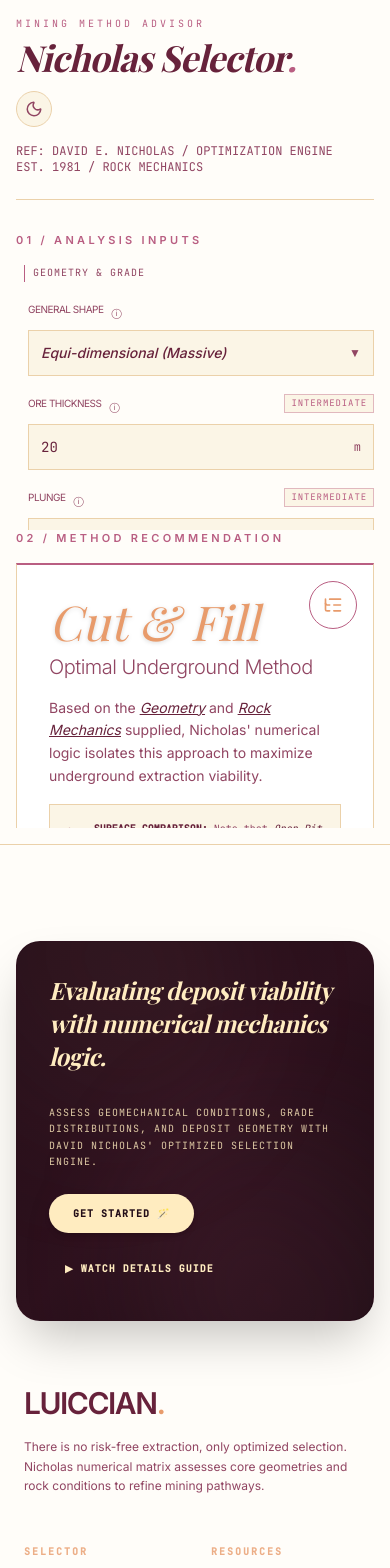
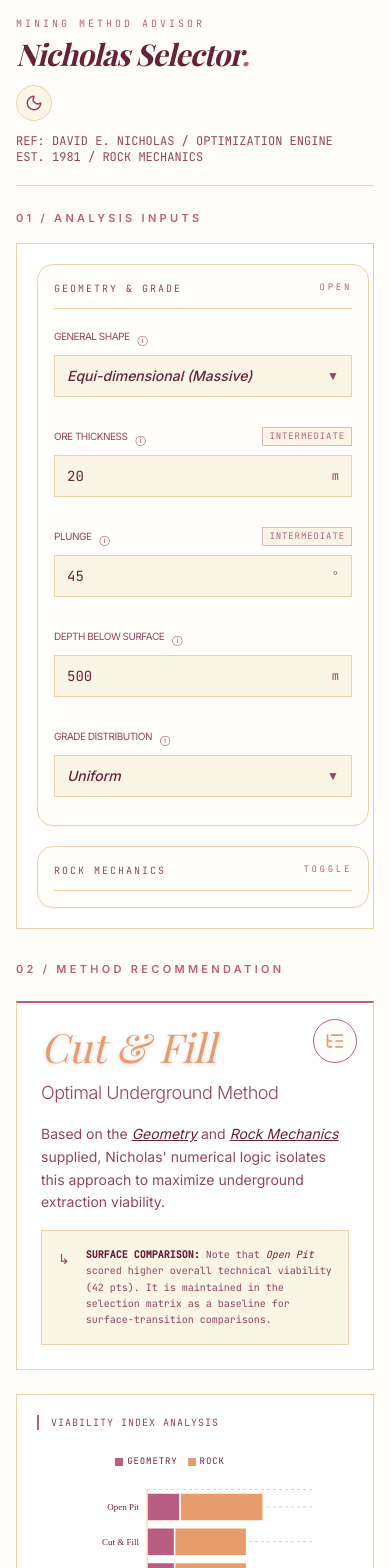
Before and after one commit to LuiccianDev/nicholas-method-81, a React (Vite) app: page / in a window 390 px wide. Shown: the top 1568 px of the page. Built offline with nearby package versions, Linux system fonts and the light colour scheme; a web font is replaced by a local one.

Commit message:
feat: enhance UI components and layout for improved responsiveness and accessibility

```diff
--- a/src/App.tsx
+++ b/src/App.tsx
@@ -9,16 +9,15 @@ export default function App() {
   const { theme, toggleTheme } = useTheme();
 
   return (
-    <div className="flex min-h-screen w-full flex-col bg-surface font-sans text-foreground">
-      {/* Main App Viewport Section */}
-      <div className="flex h-[100dvh] flex-col p-4 md:p-8">
+    <div className="flex min-h-dvh w-full flex-col overflow-x-hidden bg-surface font-sans text-foreground">
+      <div className="mx-auto flex w-full max-w-400 flex-1 flex-col px-4 py-4 md:px-8 md:py-6">
         <Header toggleTheme={toggleTheme} theme={theme} />
         <Main />
       </div>
 
       <Suspense
         fallback={
-          <div className="min-h-screen border-t border-border bg-surface" />
+          <div className="min-h-dvh border-t border-border bg-surface" />
         }
       >
         <Footer />
--- a/src/components/calculator/BestMethodCard.tsx
+++ b/src/components/calculator/BestMethodCard.tsx
@@ -19,18 +19,18 @@ const BestMethodCard = memo(function BestMethodCard({
 
   return (
     <>
-      <div className="relative mb-8 flex flex-col border border-t-2 border-border border-t-primary bg-card p-8">
-        <div className="mb-auto">
-          <p className="font-serif text-[48px] leading-none wrap-break-word text-secondary italic drop-shadow-sm sm:text-[64px] md:text-[80px] dark:text-primary">
+      <div className="relative flex min-h-[18rem] flex-col border border-border border-t-2 border-t-primary bg-card p-6 sm:p-8">
+        <div className="mb-auto space-y-3">
+          <p className="max-w-[12ch] font-serif text-[clamp(2.5rem,5vw,5rem)] leading-none wrap-break-word text-secondary italic drop-shadow-sm dark:text-primary">
             {bestMethod?.method || 'None.'}
           </p>
-          <p className="mt-2 text-xl font-light tracking-tight text-foreground-muted md:text-3xl">
+          <p className="text-lg font-light tracking-tight text-foreground-muted sm:text-xl md:text-2xl">
             Optimal Underground Method
           </p>
         </div>
 
-        <div className="mt-4 space-y-4">
-          <p className="max-w-2xl text-sm leading-relaxed text-foreground-muted">
+        <div className="mt-4 grid gap-4">
+          <p className="max-w-2xl text-sm leading-relaxed text-foreground-muted sm:text-[15px]">
             Based on the{' '}
             <span className="text-foreground italic underline">Geometry</span>{' '}
             and{' '}
@@ -42,7 +42,7 @@ const BestMethodCard = memo(function BestMethodCard({
           </p>
 
           {isSurfaceMoreViable && (
-            <div className="mt-4 flex max-w-2xl items-start gap-4 border border-border bg-surface-muted p-4">
+            <div className="flex max-w-2xl items-start gap-4 border border-border bg-surface-muted p-4">
               <span className="mt-0.5 font-mono text-sm text-foreground-muted">
                 ↳
               </span>
@@ -60,7 +60,7 @@ const BestMethodCard = memo(function BestMethodCard({
 
         <button
           onClick={onOpenDetails}
-          className="group absolute top-4 right-4 flex h-12 w-12 cursor-pointer items-center justify-center rounded-full border border-primary text-secondary transition-all duration-300 hover:bg-secondary hover:text-surface dark:text-primary dark:hover:bg-primary"
+          className="group absolute top-4 right-4 flex h-11 w-11 cursor-pointer items-center justify-center rounded-full border border-primary bg-surface/80 text-secondary backdrop-blur-sm transition-all duration-300 hover:bg-secondary hover:text-surface dark:text-primary dark:hover:bg-primary"
           title="View Full Calculation Matrix"
         >
           <ListTree className="h-5 w-5" />
--- a/src/components/calculator/ComparisonChart.tsx
+++ b/src/components/calculator/ComparisonChart.tsx
@@ -32,22 +32,22 @@ const ComparisonChart = memo(function ComparisonChart({
   const axisFontSize = isMobile ? 9 : 11;
   const tickFontSize = isMobile ? 8 : 10;
   const chartHeight = Math.max(
-    isMobile ? 450 : 350,
-    chartData.length * (isMobile ? 45 : 35)
+    isMobile ? 360 : 320,
+    chartData.length * (isMobile ? 42 : 34)
   );
 
   return (
     <>
-      <div className="relative mb-8 border border-border bg-card p-6 shadow-xs">
+      <div className="relative border border-border bg-card p-5 shadow-xs sm:p-6">
         <h3 className="mb-6 border-l-2 border-border-strong pl-3 font-mono text-[10px] tracking-widest text-foreground-muted uppercase">
           Viability Index Analysis
         </h3>
-        <div style={{ height: `${chartHeight}px` }} className="mb-2 w-full">
+        <div style={{ height: `${chartHeight}px` }} className="w-full">
           <ResponsiveContainer width="100%" height="100%">
             <BarChart
               data={chartData}
               layout="vertical"
-              margin={{ top: 0, right: 50, left: isMobile ? 0 : 20, bottom: 0 }}
+              margin={{ top: 0, right: 40, left: isMobile ? 0 : 20, bottom: 0 }}
             >
               <CartesianGrid
                 strokeDasharray="3 3"
--- a/src/components/calculator/ParametersForm.tsx
+++ b/src/components/calculator/ParametersForm.tsx
@@ -15,22 +15,20 @@ const ParametersForm = memo(function ParametersForm({
   updateInput,
 }: ParametersFormProps) {
   return (
-    <div className="flex h-full min-h-0 flex-col">
-      {/* 01. Section Title - Outside of scroll */}
+    <div className="flex h-full min-h-0 min-w-0 flex-col">
       <div className="mb-4 flex-none">
         <h2 className="text-[11px] font-bold tracking-[0.3em] text-primary uppercase">
           01 / Analysis Inputs
         </h2>
       </div>
 
-      {/* Scrollable Form Content */}
-      <div className="scroll-elegant flex-1 overflow-y-auto border-border lg:border-r lg:pr-8 lg:pb-8">
-        {/* Geometry & Grade */}
-        <section className="mb-8">
-          <h3 className="mb-4 ml-2 border-l border-border-strong pb-0.5 pl-2 font-mono text-[10px] tracking-widest text-foreground-muted uppercase">
-            Geometry &amp; Grade
-          </h3>
-          <div className="space-y-4 pl-3">
+      <div className="scroll-elegant flex-1 overflow-y-auto overflow-x-hidden border border-border bg-card p-5 pr-1 sm:p-6 lg:pr-2">
+        <details open className="mb-5 overflow-hidden rounded-2xl border border-border bg-surface/60 p-4 shadow-xs sm:p-5">
+          <summary className="flex cursor-pointer list-none items-center justify-between gap-4 border-b border-border pb-3 text-[10px] font-mono tracking-[0.2em] text-foreground-muted uppercase">
+            <span>Geometry &amp; Grade</span>
+            <span className="text-[9px] tracking-[0.3em] text-primary">OPEN</span>
+          </summary>
+          <div className="mt-4 grid min-w-0 gap-4 xl:grid-cols-1 2xl:grid-cols-2">
             <DropdownSelect
               label="General Shape"
               value={input.shape}
@@ -77,14 +75,14 @@ const ParametersForm = memo(function ParametersForm({
               note="Uniform: Grade is consistent with no significant variations. Gradational: Grades display distinct zonal characteristics, transitioning smoothly. Erratic: Grades fluctuate inconsistently with no discernible pattern."
             />
           </div>
-        </section>
+        </details>
 
-        {/* Rock Mechanics */}
-        <section>
-          <h3 className="mb-4 ml-2 border-l border-border-strong pb-0.5 pl-2 font-mono text-[10px] tracking-widest text-foreground-muted uppercase">
-            Rock Mechanics
-          </h3>
-          <div className="space-y-6">
+        <details className="overflow-hidden rounded-2xl border border-border bg-surface/60 p-4 shadow-xs sm:p-5">
+          <summary className="flex cursor-pointer list-none items-center justify-between gap-4 border-b border-border pb-3 text-[10px] font-mono tracking-[0.2em] text-foreground-muted uppercase">
+            <span>Rock Mechanics</span>
+            <span className="text-[9px] tracking-[0.3em] text-primary">TOGGLE</span>
+          </summary>
+          <div className="mt-4 grid min-w-0 gap-4">
             <GeotechnicalInput
               title="Ore Zone"
               prefix="ore"
@@ -104,7 +102,7 @@ const ParametersForm = memo(function ParametersForm({
               updateInput={updateInput}
             />
           </div>
-        </section>
+        </details>
       </div>
     </div>
   );
--- a/src/components/layout/Footer.tsx
+++ b/src/components/layout/Footer.tsx
@@ -197,27 +197,23 @@ export default function Footer() {
   return (
     <footer
       ref={footerRef}
-      className="relative flex min-h-[90vh] flex-col justify-between overflow-hidden border-t border-border bg-surface pt-24 font-sans"
+      className="relative flex min-h-[58vh] flex-col justify-between overflow-hidden border-t border-border bg-surface pt-16 font-sans"
     >
-      {/* 1. Upper Floating CTA Card */}
       <div className="relative z-20 mx-auto w-full max-w-6xl px-4 sm:px-6 lg:px-8">
-        <div className="relative overflow-hidden rounded-3xl border border-[#381525]/30 bg-gradient-to-br from-[#230d17] via-[#2d111d] to-[#1a0a11] p-8 text-[#ffecc0] shadow-2xl md:p-12">
-          {/* Subtle nature glows inside the card */}
-          <div className="pointer-events-none absolute -right-24 -bottom-24 h-80 w-80 rounded-full bg-gradient-to-tr from-[#b95e82]/20 to-transparent blur-3xl" />
-          <div className="pointer-events-none absolute -top-24 -left-24 h-80 w-80 rounded-full bg-gradient-to-bl from-[#f39f9f]/10 to-transparent blur-3xl" />
+        <div className="relative overflow-hidden rounded-3xl border border-[#381525]/30 bg-linear-to-br from-[#230d17] via-[#2d111d] to-[#1a0a11] p-7 text-[#ffecc0] shadow-2xl md:p-10">
+          <div className="pointer-events-none absolute -right-24 -bottom-24 h-80 w-80 rounded-full bg-linear-to-tr from-[#b95e82]/20 to-transparent blur-3xl" />
+          <div className="pointer-events-none absolute -top-24 -left-24 h-80 w-80 rounded-full bg-linear-to-bl from-[#f39f9f]/10 to-transparent blur-3xl" />
 
           <div className="relative z-10 grid grid-cols-1 gap-8 lg:grid-cols-12 lg:items-center lg:gap-12">
-            {/* Left Header */}
             <div className="lg:col-span-7">
               <h3
                 ref={titleRef}
-                className="font-serif text-2xl leading-snug font-bold tracking-tight text-[#ffecc0] italic sm:text-3xl lg:text-4xl"
+                className="font-serif text-2xl leading-snug font-bold tracking-tight text-[#ffecc0] italic sm:text-[1.7rem] lg:text-3xl"
               >
                 Evaluating deposit viability with numerical mechanics logic.
               </h3>
             </div>
 
-            {/* Right details & buttons */}
             <div className="flex flex-col gap-6 lg:col-span-5">
               <p
                 ref={descriptionRef}
@@ -252,10 +248,8 @@ export default function Footer() {
         </div>
       </div>
 
-      {/* 2. Brand Columns & Navigation links */}
-      <div className="relative z-10 mx-auto mt-16 w-full max-w-6xl px-6 sm:px-8 lg:px-8">
-        <div className="grid grid-cols-1 gap-12 lg:grid-cols-12 lg:gap-8">
-          {/* Logo & Description */}
+      <div className="relative z-10 mx-auto mt-12 w-full max-w-6xl px-6 sm:px-8 lg:px-8">
+        <div className="grid grid-cols-1 gap-10 lg:grid-cols-12 lg:gap-8">
           <div className="flex flex-col items-start lg:col-span-5">
             <div className="mb-4 font-sans text-3xl font-black tracking-tighter text-foreground uppercase select-none">
               luiccian<span className="text-secondary">.</span>
@@ -267,12 +261,10 @@ export default function Footer() {
             </p>
           </div>
 
-          {/* Navigation Links Grid */}
           <div
             ref={linksRef}
             className="grid grid-cols-2 gap-8 sm:grid-cols-3 lg:col-span-7 lg:gap-4"
           >
-            {/* Column 1: Selector */}
             <div className="flex flex-col space-y-4">
               <h4 className="network-title font-mono text-[10px] font-bold tracking-[0.2em] text-secondary uppercase opacity-80">
                 Selector
@@ -299,7 +291,6 @@ export default function Footer() {
               </div>
             </div>
 
-            {/* Column 2: Resources */}
             <div className="flex flex-col space-y-4">
               <h4 className="network-title font-mono text-[10px] font-bold tracking-[0.2em] text-secondary uppercase opacity-80">
                 Resources
@@ -332,7 +323,6 @@ export default function Footer() {
               </div>
             </div>
 
-            {/* Column 3: Network */}
             <div className="flex flex-col space-y-4">
               <h4 className="network-title font-mono text-[10px] font-bold tracking-[0.2em] text-secondary uppercase opacity-80">
                 Network
@@ -355,14 +345,13 @@ export default function Footer() {
         </div>
       </div>
 
-      {/* 3. Outlined Giant Background Text */}
       <div
         ref={textContainerRef}
         className="pointer-events-none relative mt-auto flex w-full items-end justify-center py-4 select-none"
       >
         <h1
           ref={textRef}
-          className="m-0 text-center font-sans text-[18vw] leading-none font-black tracking-tight uppercase antialiased opacity-20 select-none"
+          className="m-0 text-center font-sans   text-[clamp(72px,20vw,350px)] leading-none font-black tracking-tight uppercase antialiased  select-none"
         >
           LUICCIAN
         </h1>
--- a/src/components/layout/Header.tsx
+++ b/src/components/layout/Header.tsx
@@ -59,7 +59,7 @@ export default function Header({ toggleTheme, theme }: HeaderProps) {
       initial="hidden"
       animate="visible"
       variants={containerVariants}
-      className="mb-8 flex flex-col items-start justify-between gap-4 border-b border-border pb-6 md:flex-row md:items-end"
+      className="mb-6 flex flex-col items-start justify-between gap-4 border-b border-border pb-5 md:flex-row md:items-end"
     >
       <div className="max-w-xl">
         <motion.p
@@ -70,13 +70,13 @@ export default function Header({ toggleTheme, theme }: HeaderProps) {
         </motion.p>
         <motion.h1
           variants={itemVariants}
-          className="font-serif text-4xl leading-none font-bold tracking-tight text-foreground italic md:text-6xl"
+          className="font-serif text-3xl leading-none font-bold tracking-tight text-foreground italic md:text-5xl"
         >
           Nicholas Selector
           <span className="text-primary">.</span>
         </motion.h1>
       </div>
-      <div className="flex w-full flex-col items-start gap-x-8 gap-y-4 md:w-auto md:flex-row md:items-end">
+      <div className="flex w-full flex-col items-start gap-x-8 gap-y-3 md:w-auto md:flex-row md:items-end">
         <motion.button
           variants={themeToggleVariants}
           onClick={toggleTheme}
--- a/src/components/layout/Main.tsx
+++ b/src/components/layout/Main.tsx
@@ -54,37 +54,37 @@ export default function Main() {
   return (
     <main className="flex min-h-0 flex-1 flex-col overflow-x-hidden">
       <motion.div
-        className="grid h-full grid-cols-1 gap-x-8 lg:grid-cols-12"
+        className="grid min-w-0 grid-cols-1 gap-8 xl:grid-cols-[minmax(20rem,0.78fr)_minmax(0,1.22fr)]"
         variants={containerVariants}
         initial="hidden"
         animate="visible"
       >
-        {/* Input Column */}
         <motion.div
           variants={itemVariants}
-          className="flex min-h-0 flex-col lg:col-span-4 lg:h-full"
+          className="flex min-h-0 min-w-0 flex-col"
         >
           <ParametersForm input={input} updateInput={updateInput} />
         </motion.div>
 
-        {/* Results Column */}
         <motion.div
           variants={itemVariants}
-          className={`scroll-elegant flex min-h-0 flex-col transition-opacity duration-300 lg:col-span-8 lg:h-full lg:overflow-y-auto lg:px-4 ${
-            isPending ? 'opacity-50' : 'opacity-100'
+          className={`scroll-elegant flex min-h-0 min-w-0 flex-col gap-6 transition-opacity duration-300 ${
+            isPending ? 'opacity-60' : 'opacity-100'
           }`}
         >
-          <div className="mb-4 flex-none">
+          <div className="flex-none">
             <h2 className="text-[11px] font-bold tracking-[0.3em] text-primary uppercase">
               02 / Method Recommendation
             </h2>
           </div>
+          <div className="grid gap-6 xl:grid-rows-[auto_auto]">
             <BestMethodCard
               bestMethod={bestUnderground}
               absoluteBest={absoluteBest}
               onOpenDetails={onOpenDetails}
             />
             <ComparisonChart chartData={chartData} />
+          </div>
         </motion.div>
       </motion.div>
 
--- a/src/components/ui/DropdownSelect.tsx
+++ b/src/components/ui/DropdownSelect.tsx
@@ -14,27 +14,27 @@ export default function DropdownSelect({
   note,
 }: DropdownSelectProps) {
   return (
-    <div className="group mb-4">
-      <div className="mb-2 flex items-center gap-1">
+    <div className="group mb-3 min-w-0">
+      <div className="mb-1.5 flex min-w-0 items-center gap-1">
         <label className="block text-[10px] tracking-tighter text-foreground-muted uppercase">
           {label}
         </label>
         {note && (
-          <div className="group/tooltip relative inline-block">
+          <div className="group/tooltip relative inline-block min-w-0">
             <span className="cursor-help px-1 font-mono text-[10px] text-foreground-muted transition-colors select-none hover:text-primary">
               ⓘ
             </span>
-            <div className="pointer-events-none absolute bottom-full left-0 z-50 mb-2 w-72 rounded-lg border border-border bg-card p-3 font-sans text-[10px] leading-relaxed tracking-normal text-foreground-muted normal-case not-italic opacity-0 shadow-xl transition-opacity duration-200 group-hover/tooltip:opacity-100">
+            <div className="pointer-events-none absolute bottom-full left-0 z-50 mb-2 w-64 max-w-[calc(100vw-2rem)] rounded-lg border border-border bg-card p-3 font-sans text-[10px] leading-relaxed tracking-normal text-foreground-muted normal-case not-italic opacity-0 shadow-xl transition-opacity duration-200 group-hover/tooltip:opacity-100">
               {note}
             </div>
           </div>
         )}
       </div>
-      <div className="relative mb-2 flex items-center justify-between border border-border bg-surface-muted transition-colors group-hover:border-primary/50 focus-within:border-primary">
+      <div className="relative flex min-w-0 items-center justify-between border border-border bg-surface-muted transition-colors group-hover:border-primary/50 focus-within:border-primary">
         <select
           value={value}
           onChange={(e) => onChange(e.target.value)}
-          className="z-10 block w-full cursor-pointer appearance-none bg-transparent px-3 py-3 text-sm font-medium text-foreground italic outline-none focus:text-primary"
+          className="z-10 block w-full cursor-pointer appearance-none bg-transparent px-3 py-2.5 text-sm font-medium text-foreground italic outline-none focus:text-primary"
         >
           {options.map((o) => (
             <option
--- a/src/components/ui/GeotechnicalInput.tsx
+++ b/src/components/ui/GeotechnicalInput.tsx
@@ -17,11 +17,12 @@ export default function GeotechnicalInput({
   updateInput,
 }: GeotechnicalInputProps) {
   return (
-    <div className="mb-6">
-      <h4 className="mb-3 ml-2 border-l border-border-strong pl-2 text-[10px] text-foreground-muted uppercase">
-        {title}
-      </h4>
-      <div className="pl-3">
+    <details className="min-w-0 overflow-hidden rounded-xl border border-border bg-card/70 p-4 shadow-xs">
+      <summary className="flex cursor-pointer list-none items-center justify-between gap-4 border-b border-border pb-3 text-[10px] font-mono tracking-[0.18em] text-foreground-muted uppercase">
+        <span>{title}</span>
+        <span className="text-[9px] tracking-[0.25em] text-primary">DETAILS</span>
+      </summary>
+      <div className="mt-4 grid min-w-0 gap-3 xl:grid-cols-1 2xl:grid-cols-2">
         <NumericInput
           label="Substance Strength Ratio"
           value={input[`${prefix}SubStr`]}
@@ -42,6 +43,7 @@ export default function GeotechnicalInput({
           derivedLabel={getFracSpacLabel(input[`${prefix}FracSpac`])}
           note="Very Close: > 16 fractures/m (RQD 0-20%) • Close: 10-16 fractures/m (RQD 20-40%) • Wide: 3-10 fractures/m (RQD 40-70%) • Very Wide: < 3 fractures/m (RQD 70-100%)"
         />
+        <div className="min-w-0 xl:col-span-1 2xl:col-span-2">
           <DropdownSelect
             label="Fracture Strength"
             value={input[`${prefix}FracStr`]}
@@ -57,5 +59,6 @@ export default function GeotechnicalInput({
           />
         </div>
       </div>
+    </details>
   );
 }
--- a/src/components/ui/NumericInput.tsx
+++ b/src/components/ui/NumericInput.tsx
@@ -18,30 +18,30 @@ export default function NumericInput({
   unit,
 }: NumericInputProps) {
   return (
-    <div className="group mb-4">
-      <div className="mb-2 flex items-center justify-between gap-2">
-        <div className="flex items-center gap-1">
+    <div className="group mb-3 min-w-0">
+      <div className="mb-1.5 flex min-w-0 items-center justify-between gap-2">
+        <div className="flex min-w-0 items-center gap-1">
           <label className="block text-[10px] tracking-tighter text-foreground-muted uppercase">
             {label}
           </label>
           {note && (
-            <div className="group/tooltip relative inline-block">
+            <div className="group/tooltip relative inline-block min-w-0">
               <span className="cursor-help px-1 font-mono text-[10px] text-foreground-muted transition-colors select-none hover:text-primary">
                 ⓘ
               </span>
-              <div className="pointer-events-none absolute bottom-full left-0 z-50 mb-2 w-72 rounded-lg border border-border bg-card p-3 font-sans text-[10px] leading-relaxed tracking-normal text-foreground-muted normal-case not-italic opacity-0 shadow-xl transition-opacity duration-200 group-hover/tooltip:opacity-100">
+              <div className="pointer-events-none absolute bottom-full left-0 z-50 mb-2 w-64 max-w-[calc(100vw-2rem)] rounded-lg border border-border bg-card p-3 font-sans text-[10px] leading-relaxed tracking-normal text-foreground-muted normal-case not-italic opacity-0 shadow-xl transition-opacity duration-200 group-hover/tooltip:opacity-100">
                 {note}
               </div>
             </div>
           )}
         </div>
         {derivedLabel && (
-          <span className="border border-primary/40 bg-surface-muted px-1.5 py-0.5 font-mono text-[9px] tracking-widest text-primary uppercase">
+          <span className="shrink-0 border border-primary/40 bg-surface-muted px-1.5 py-0.5 font-mono text-[9px] tracking-widest text-primary uppercase">
             {derivedLabel}
           </span>
         )}
       </div>
-      <div className="relative mb-2 flex items-center justify-between border border-border bg-surface-muted transition-colors group-hover:border-primary/50 focus-within:border-primary">
+      <div className="relative flex min-w-0 items-center justify-between border border-border bg-surface-muted transition-colors group-hover:border-primary/50 focus-within:border-primary">
         <input
           type="number"
           value={value}
@@ -50,7 +50,7 @@ export default function NumericInput({
             onChange(val === '' ? '' : Number(val));
           }}
           placeholder={placeholder}
-          className="z-10 block w-full bg-transparent px-3 py-3 font-mono text-sm text-foreground outline-none focus:text-primary"
+          className="z-10 block w-full bg-transparent px-3 py-2.5 font-mono text-sm text-foreground outline-none focus:text-primary"
         />
         {unit && (
           <div className="pointer-events-none absolute top-1/2 right-3 -translate-y-1/2 font-mono text-xs text-foreground-muted">
```
Lines whose indentation alone changed are shown as unchanged.
